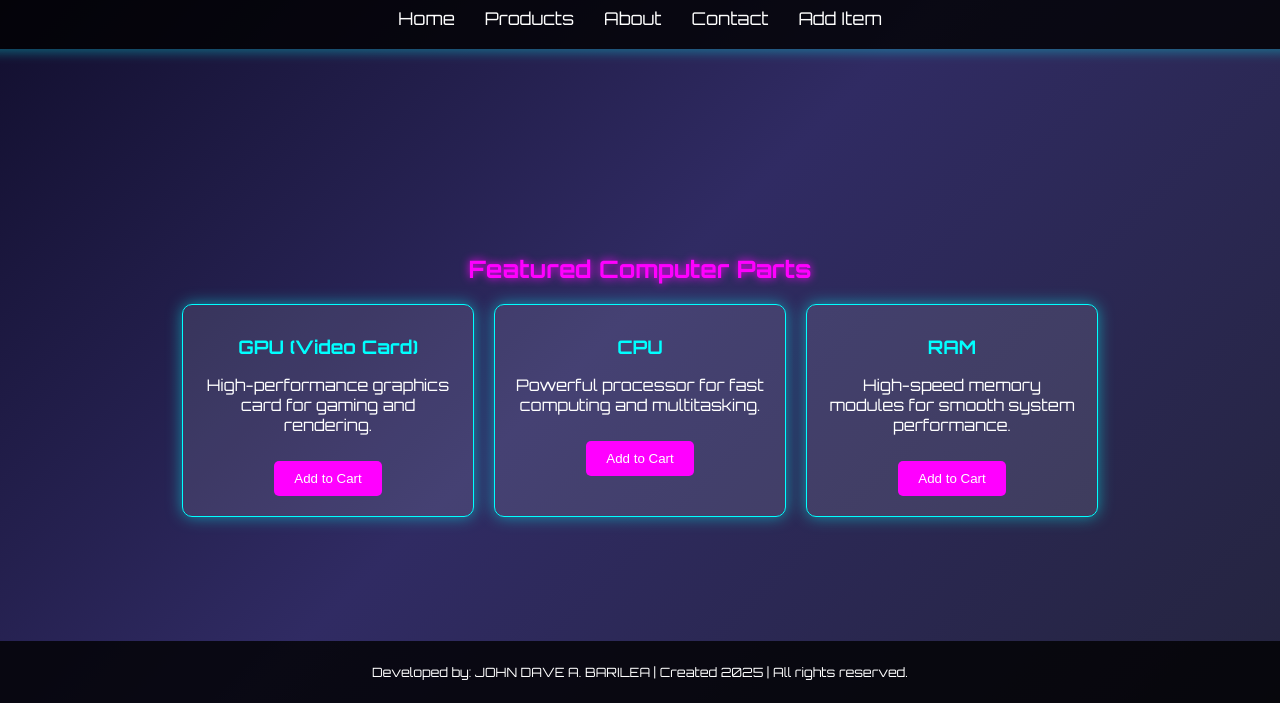
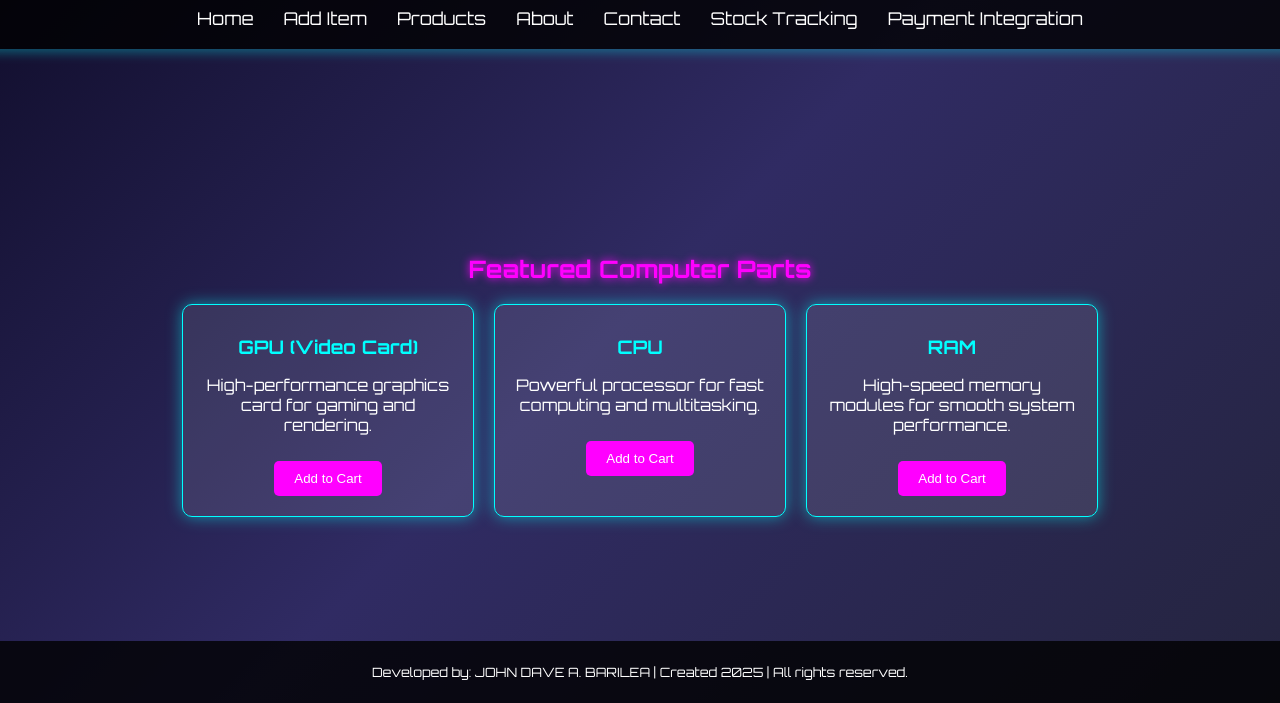
Before and after one commit to johndavebarilea/e-commerce-mit-2025, a plain HTML site: page index.html in a window 1280 px wide. Shown: the part 97-800 px from the top of the page. Drawn offline with Linux system fonts and the light colour scheme.

Commit message:
fixed menu bars

```diff
--- a/index.html
+++ b/index.html
@@ -13,20 +13,32 @@
         <div class="subtitle">E-COMMERCE SITE FOR COMPUTER PARTS</div>
         <nav>
             <ul class="desktop-menu">
-                <li><a href="#">Home</a></li>
-                <li><a href="#">Products</a></li>
-                <li><a href="#">About</a></li>
-                <li><a href="#">Contact</a></li>
-                <li><a href="add-item.html">Add Item</a></li>  <!-- Link back to this page if needed -->
+                <li><a href="index.html">Home</a></li>
+                <li><a href="add-item.html">Add Item</a></li>
+                <li><a href="index.html">Products</a></li>
+                <li><a href="index.html">About</a></li>
+                <li><a href="index.html">Contact</a></li>
+                <li><a href="stock-tracking.html">Stock Tracking</a></li>
+                <li><a href="payment-integration.html">Payment Integration</a></li>
+                <!--
+                <li><a href="marketing-promotion.html">Marketing & Promotion</a></li>
+                <li><a href="social-media-embed.html">Social Media</a></li>   Current page link
+                -->
             </ul>
             <div class="mobile-menu-icon">☰</div> <!-- Hamburger icon -->
             <ul class="mobile-menu">
                 <li><a href="#" id="close-menu">X</a><br></li>  <!-- New: Add close icon as the first item -->
-                <li><a href="#">Home</a></li>
-                <li><a href="#">Products</a></li>
-                <li><a href="#">About</a></li>
-                <li><a href="#">Contact</a></li>
-                <li><a href="add-item.html">Add Item</a></li>  <!-- Link back to this page if needed -->
+                <li><a href="index.html">Home</a></li>
+                <li><a href="add-item.html">Add Item</a></li>
+                <li><a href="index.html">Products</a></li>
+                <li><a href="index.html">About</a></li>
+                <li><a href="index.html">Contact</a></li>
+                <li><a href="stock-tracking.html">Stock Tracking</a></li>
+                <li><a href="payment-integration.html">Payment Integration</a></li>
+                <!--
+                <li><a href="marketing-promotion.html">Marketing & Promotion</a></li>
+                <li><a href="social-media-embed.html">Social Media</a></li>   Current page link
+                -->
             </ul>
         </nav>
     </header>
```
Also changed, not shown: add-item.html (+7 -1 lines), marketing-promotion.html (+4 -1 lines), payment-integration.html (+6 -2 lines), stock-tracking.html (+6 -1 lines).
